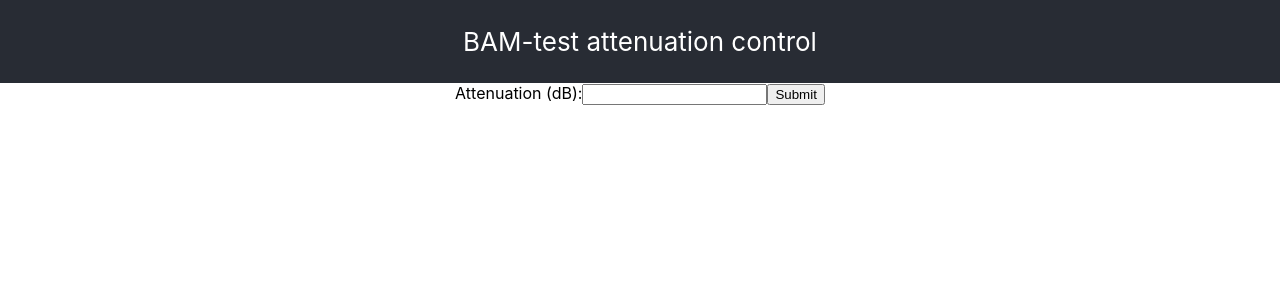
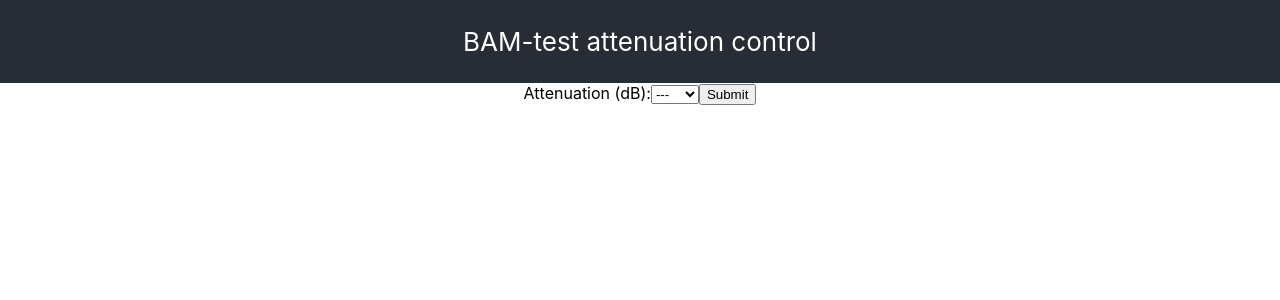
Before and after one commit to stevemolloy/atten_control, a React (Create React App) app in the folder frontend/: page / in a window 1280 px wide. Shown: the top 300 px of the page. Built offline with nearby package versions, Linux system fonts and the light colour scheme.

Commit message:
Changed to a drop-down select box

```diff
--- a/frontend/src/Form.js
+++ b/frontend/src/Form.js
@@ -20,7 +20,6 @@ const Form = () => {
       'params': {'val': atten},
       'id': '1'
     }));
-    console.log(atten);
     event.preventDefault();
   }
 
@@ -29,7 +28,12 @@ const Form = () => {
       <form onSubmit={handleSubmit}>
         <label>
           Attenuation (dB):
-          <input type="text" value={atten} onChange={handleChange} />
+          <select value={atten} onChange={handleChange}>
+            {[...Array(64)].map((e,i) => {
+              if (i===0) return <option key='empty' value="" disabled>---</option>;
+              return <option value={i/2} key={i/2}>{i/2}</option>;
+            })}
+          </select>
         </label>
         <input type="submit" value="Submit" />
       </form>
```
